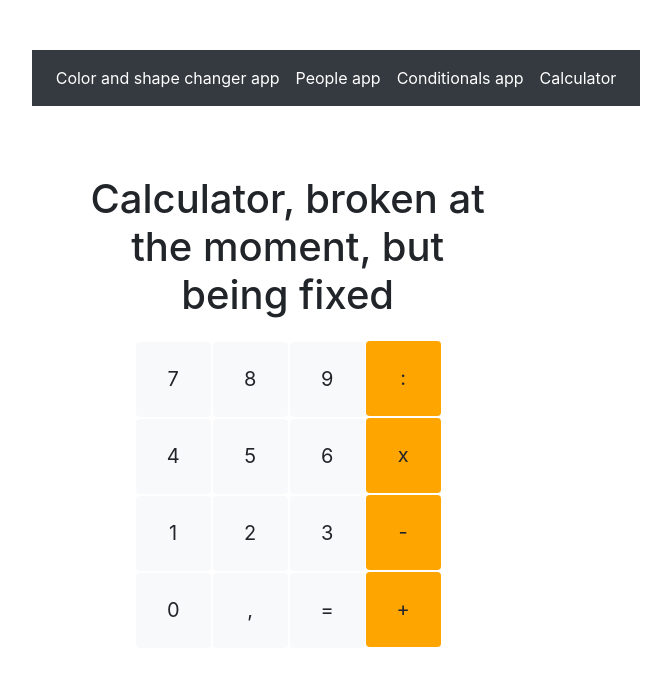
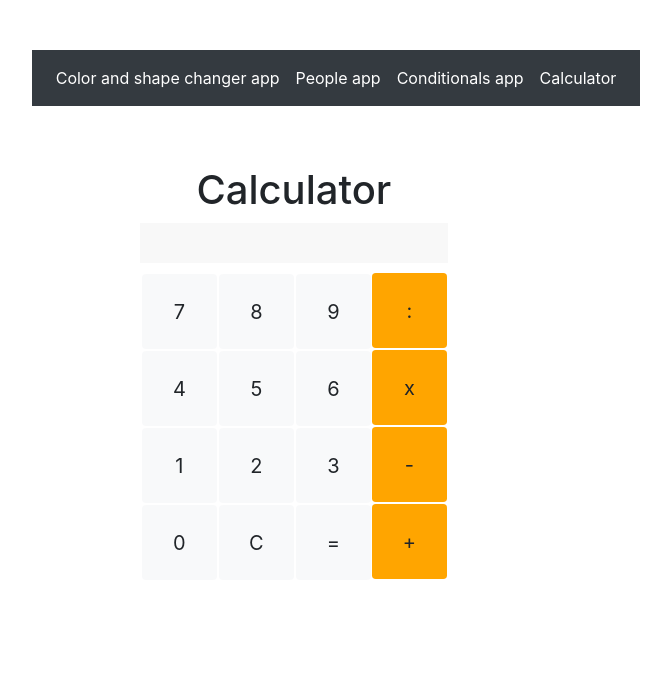
Before and after one commit to vladganin/Color-Boxes-App-React, a React (Create React App) app: page /calculator in a window 1280 px wide. Shown: the top 686 px of the page, without its empty margins (304-975 px from the left). Built offline with nearby package versions, Linux system fonts and the light colour scheme.

Commit message:
Calculator added! Whooray
I added calculator as a 4th app. I also added a Math JS library to the build.

```diff
--- a/package.json
+++ b/package.json
@@ -4,6 +4,7 @@
   "private": true,
   "dependencies": {
     "bootstrap": "^4.3.1",
+    "mathjs": "^6.1.0",
     "react": "^16.8.6",
     "react-bootstrap": "^1.0.0-beta.11",
     "react-dom": "^16.8.6",
--- a/src/components/calculator/calculator.css
+++ b/src/components/calculator/calculator.css
@@ -1,22 +1,26 @@
+.app-wrapper {
+    position: relative;;
+    left: 6.5vw;
+    top: 2vh;
+}
+
 .wrapper {
     box-sizing: border-box;
-    position: absolute;
-    width: 40vw;
-    min-height: 50vh;
-    left: 50%;
-    top: 25%;
-    right: 50%;
+    width: 100%;
+    min-height: 15vh;
     text-align: center;
-    margin-top: 1%;
-    padding: 50px;
+    padding: 25px;
 }
 
 .title {
-    margin-bottom: 5%;
+    margin-bottom: 3%;
 }
 
 .valuetitle {
-    margin-bottom: 5%;
+    display: block;
+    min-height: 40px;
+    margin-bottom: 3%;
+    background-color: rgb(248, 248, 248);
 }
 
 .btn-lg:checked {
--- a/src/components/calculator/calculator.js
+++ b/src/components/calculator/calculator.js
@@ -1,9 +1,15 @@
 import React from 'react';
 import './calculator.css';
 import Button from 'react-bootstrap/Button';
+import * as math from 'mathjs';
+
+
+
+/* Button SECONDARY component
+---------------------------------------------------------
+*/
 
 const CalculatorButton = (props) => {
-    let displayvalue = props.displayvalue;
     let buttonmod = props.styling;
     let styling = {
         'btn-lg': true,
@@ -12,11 +18,15 @@ const CalculatorButton = (props) => {
 
     return (
         <div>
-            <Button type="button" variant="light" className={styling} onClick={props.onClick}>{displayvalue}
+            <Button type="button" variant="light" className={styling} onClick={() => props.onClick(props.children)}>{props.children}
             </Button>
         </div >
     )
 }
+
+/* Grid SECONDARY component
+--------------------------------------------------------
+*/
 
 const GridSet = (props) => {
     return (
@@ -26,55 +36,70 @@ const GridSet = (props) => {
     )
 }
 
+
+/* Calculator MAIN component
+---------------------------------------------------------
+*/
+
 class Calculator extends React.Component {
     constructor(props) {
         super(props);
         this.state = {
-            currentvalue: []
+            currentvalue: '',
+        };
     };
 
-        this.handleClickValue = this.handleClickValue.bind(this);
-        this.handleSum = this.handleSum.bind(this);
+    handleClickValue = value => {
+        this.setState({ currentvalue: this.state.currentvalue + value })
     };
 
-    handleClickValue(num) {
-        this.setState({ currentvalue: this.state.currentvalue.concat(num) })
+    doCalculate = () => {
+        this.setState({ currentvalue: math.evaluate(this.state.currentvalue) });
+    }
+
+    doMultiply = value => {
+        if (value === 'x') {
+            this.setState({ currentvalue: this.state.currentvalue + value.replace("x", "*") });
+        }
     };
 
-    handleSum() {
-        let newvalue = this.state.currentvalue + 2;
-        this.setState({ currentvalue: newvalue })
+    doDivide = value => {
+        if (value === ':') {
+            this.setState({ currentvalue: this.state.currentvalue + value.replace(":", "/") });
         }
+    };
 
     render() {
         return (
+            <div class="app-wrapper">
                 <div class='wrapper'>
-                <h1 className="title">Calculator, broken at the moment, but being fixed</h1>
-                <h2 className="valuetitle">{this.state.currentvalue ? this.state.currentvalue : 'value'}</h2>
+                    <h1 className="title">Calculator</h1>
+                    <h2 className="valuetitle">{this.state.currentvalue}</h2>
                     <GridSet>
-                    <CalculatorButton onClick={() => this.handleClickValue(7)} displayvalue="7" />
-                    <CalculatorButton onClick={() => this.handleClickValue(8)} displayvalue="8" />
-                    <CalculatorButton onClick={() => this.handleClickValue(9)} displayvalue="9" />
-                    <CalculatorButton styling="buttonmod" onClick={() => this.handleClickValue()} displayvalue=":" />
+                        <CalculatorButton onClick={this.handleClickValue}>7</CalculatorButton>
+                        <CalculatorButton onClick={this.handleClickValue}>8</CalculatorButton>
+                        <CalculatorButton onClick={this.handleClickValue}>9</CalculatorButton>
+                        <CalculatorButton styling="buttonmod" onClick={this.doDivide}>:</CalculatorButton>
                     </GridSet>
                     <GridSet>
-                    <CalculatorButton onClick={() => this.handleClickValue(4)} displayvalue="4" />
-                    <CalculatorButton onClick={() => this.handleClickValue(5)} displayvalue="5" />
-                    <CalculatorButton onClick={() => this.handleClickValue(6)} displayvalue="6" />
-                    <CalculatorButton styling="buttonmod" onClick={() => this.handleClickValue()} displayvalue="x" />
+                        <CalculatorButton onClick={this.handleClickValue}>4</CalculatorButton>
+                        <CalculatorButton onClick={this.handleClickValue}>5</CalculatorButton>
+                        <CalculatorButton onClick={this.handleClickValue}>6</CalculatorButton>
+                        <CalculatorButton styling="buttonmod" onClick={this.doMultiply}>x</CalculatorButton>
                     </GridSet>
                     <GridSet>
-                    <CalculatorButton onClick={() => this.handleClickValue(1)} displayvalue="1" />
-                    <CalculatorButton onClick={() => this.handleClickValue(2)} displayvalue="2" />
-                    <CalculatorButton onClick={() => this.handleClickValue(3)} displayvalue="3" />
-                    <CalculatorButton styling="buttonmod" onClick={() => this.handleClickValue()} displayvalue="-" />
+                        <CalculatorButton onClick={this.handleClickValue}>1</CalculatorButton>
+                        <CalculatorButton onClick={this.handleClickValue}>2</CalculatorButton>
+                        <CalculatorButton onClick={this.handleClickValue}>3</CalculatorButton>
+                        <CalculatorButton styling="buttonmod" onClick={this.handleClickValue}>-</CalculatorButton>
                     </GridSet>
                     <GridSet>
-                    <CalculatorButton onClick={() => this.handleClickValue(0)} displayvalue="0" />
-                    <CalculatorButton onClick={() => this.handleClickValue(1)} displayvalue="," />
-                    <CalculatorButton onClick={() => this.handleClickValue(1)} displayvalue="=" />
-                    <CalculatorButton styling="buttonmod" onClick={() => this.handleSum()} displayvalue="+" />
+                        <CalculatorButton onClick={this.handleClickValue}>0</CalculatorButton>
+                        <CalculatorButton onClick={() => this.setState({ currentvalue: "" })}>C</CalculatorButton>
+                        <CalculatorButton onClick={() => this.doCalculate()}>=</CalculatorButton>
+                        <CalculatorButton styling="buttonmod" onClick={this.handleClickValue}>+</CalculatorButton>
                     </GridSet>
+                </div>
             </div>
         )
     }
```
Also changed, not shown: 1 other file (tests, documents, lock files or other folders). Lines whose indentation alone changed are shown as unchanged.
